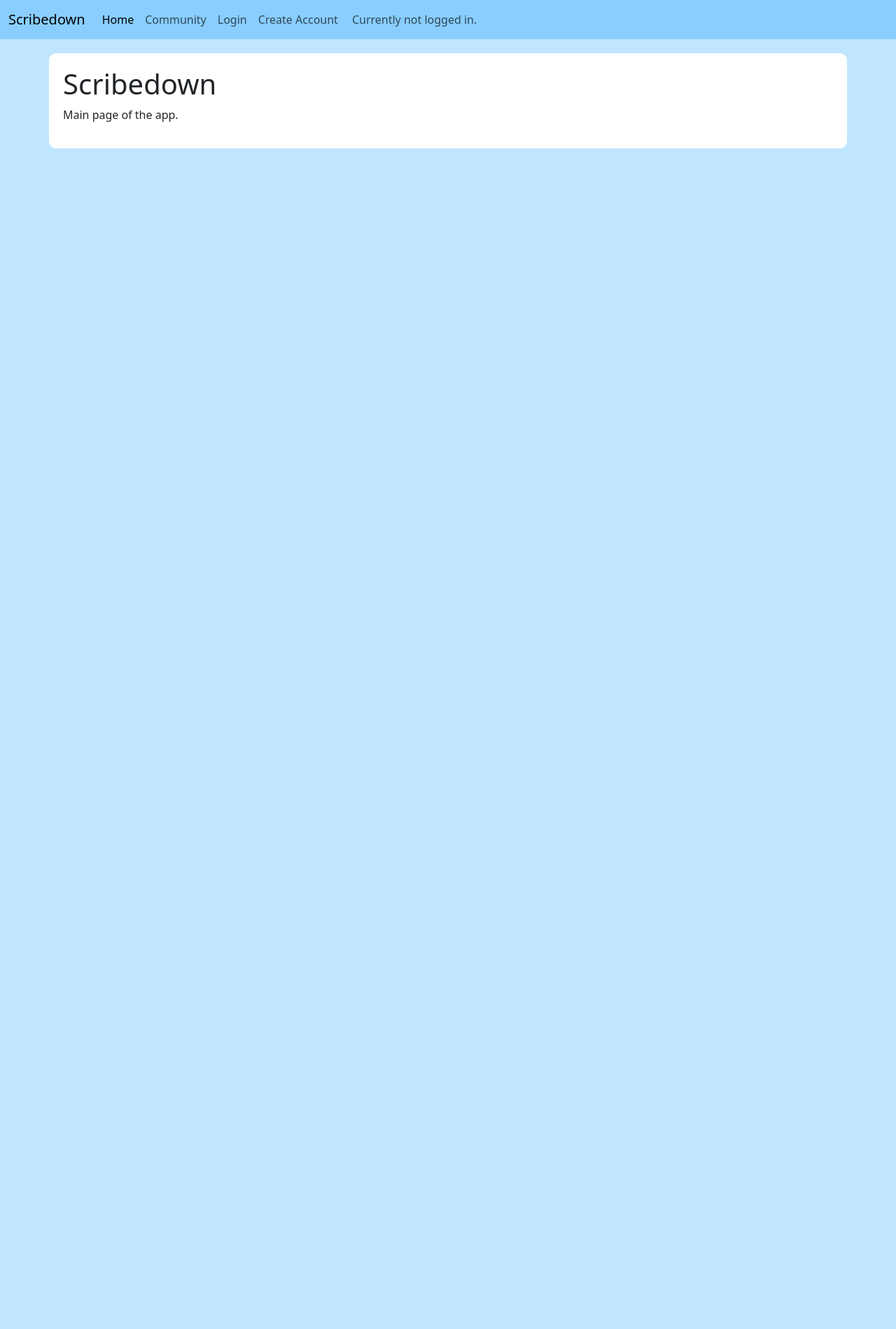
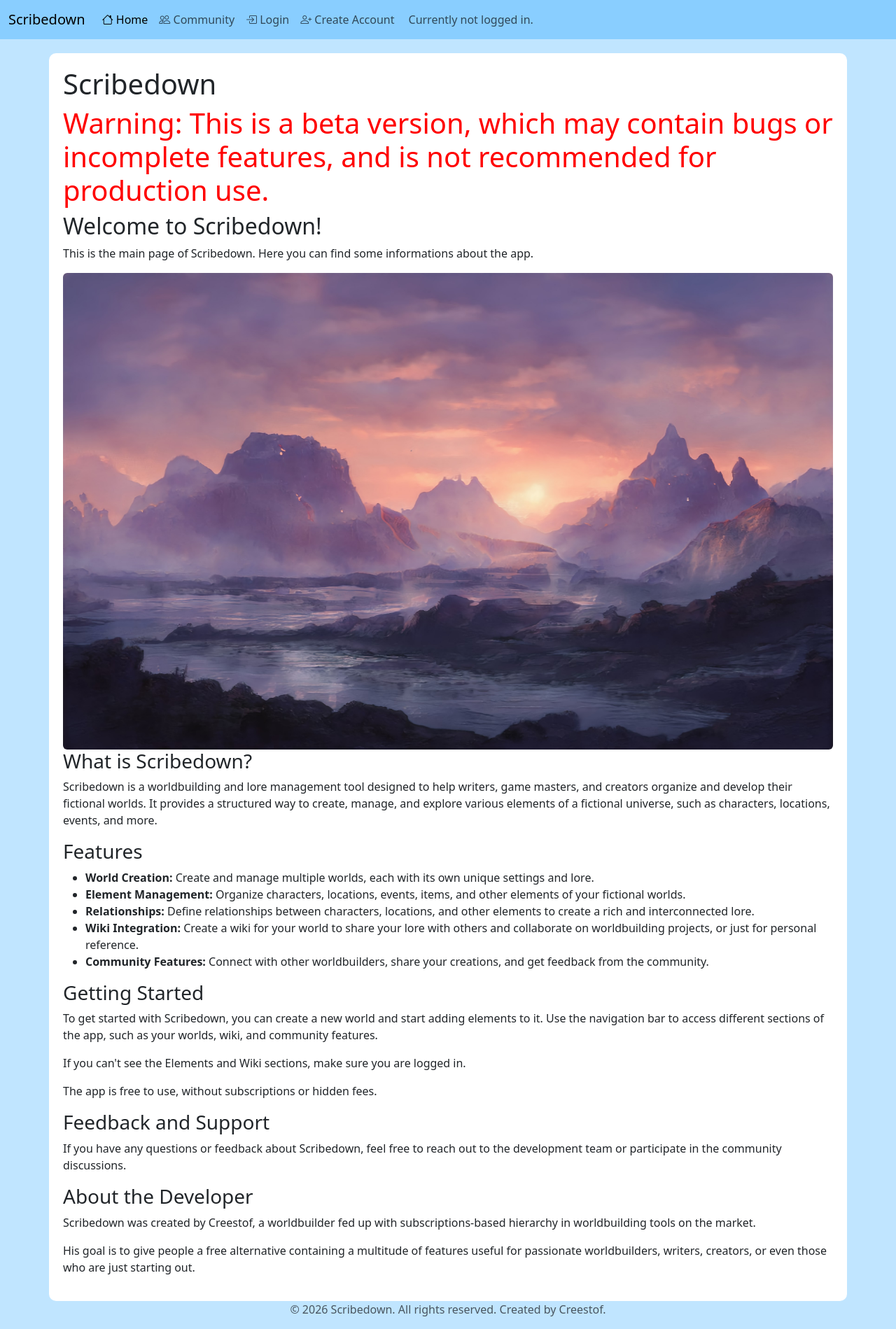
Before and after one commit to KrystofJosefHanke/Scribedown, a Django app: page / in a window 1280 px wide. Shown: the whole page at 70% size. Before the commit the page ends 212 px from the top, so only its background shows below. Run offline with Django 5.2, Linux system fonts and the light colour scheme.

Commit message:
Update on visuals (added cards on a few pages, and image), further bugfixes, added races.html and race_detail.html

```diff
--- a/loredb/templates/scribedown/index.html
+++ b/loredb/templates/scribedown/index.html
@@ -1,11 +1,32 @@
 {% extends "scribedown/layout.html" %}
-
+{% load static %}
 {% block title %}
     Scribedown
 {% endblock %}
 
 {% block body %}
     <h1>Scribedown</h1>
-    <p>Main page of the app.</p>
-
+    <h1 style="color: red;">Warning: This is a beta version, which may contain bugs or incomplete features, and is not recommended for production use.</h1>
+    <h2>Welcome to Scribedown!</h2>
+    <p>This is the main page of Scribedown. Here you can find some informations about the app.</p>
+    <img src="{% static 'loredb/homepageimg.png' %}" class="img-fluid rounded" alt="Banner">
+    <h3>What is Scribedown?</h3>
+    <p>Scribedown is a worldbuilding and lore management tool designed to help writers, game masters, and creators organize and develop their fictional worlds. It provides a structured way to create, manage, and explore various elements of a fictional universe, such as characters, locations, events, and more.</p>
+    <h3>Features</h3>
+    <ul>
+        <li><strong>World Creation:</strong> Create and manage multiple worlds, each with its own unique settings and lore.</li>
+        <li><strong>Element Management:</strong> Organize characters, locations, events, items, and other elements of your fictional worlds.</li>
+        <li><strong>Relationships:</strong> Define relationships between characters, locations, and other elements to create a rich and interconnected lore.</li>
+        <li><strong>Wiki Integration:</strong> Create a wiki for your world to share your lore with others and collaborate on worldbuilding projects, or just for personal reference.</li>
+        <li><strong>Community Features:</strong> Connect with other worldbuilders, share your creations, and get feedback from the community.</li>
+    </ul>
+    <h3>Getting Started</h3>
+    <p>To get started with Scribedown, you can create a new world and start adding elements to it. Use the navigation bar to access different sections of the app, such as your worlds, wiki, and community features.</p>
+    <p>If you can't see the Elements and Wiki sections, make sure you are logged in.</p>
+    <p>The app is free to use, without subscriptions or hidden fees.</p>
+    <h3>Feedback and Support</h3>
+    <p>If you have any questions or feedback about Scribedown, feel free to reach out to the development team or participate in the community discussions.</p>
+    <h3>About the Developer</h3>
+    <p>Scribedown was created by Creestof, a worldbuilder fed up with subscriptions-based hierarchy in worldbuilding tools on the market.</p>
+    <p>His goal is to give people a free alternative containing a multitude of features useful for passionate worldbuilders, writers, creators, or even those who are just starting out.</p>
 {% endblock %}
--- a/loredb/templates/scribedown/layout.html
+++ b/loredb/templates/scribedown/layout.html
@@ -9,6 +9,7 @@
         <title>{% block title %}{% endblock %}</title>
         <link rel="stylesheet" href="{% static 'loredb/scribedown.css' %}">
         <link href="https://cdn.jsdelivr.net/npm/bootstrap@5.3.8/dist/css/bootstrap.min.css" rel="stylesheet" integrity="sha384-sRIl4kxILFvY47J16cr9ZwB07vP4J8+LH7qKQnuqkuIAvNWLzeN8tE5YBujZqJLB" crossorigin="anonymous">
+        <link rel="stylesheet" href="https://cdn.jsdelivr.net/npm/bootstrap-icons@1.11.3/font/bootstrap-icons.min.css">
         <nav class="navbar navbar-expand-lg" style="background-color: #89ceff;" data-bs-theme="light">
             {% if user.is_authenticated %}
             <div class="container-fluid">
@@ -18,11 +19,11 @@
                 </button>
                 <div class="collapse navbar-collapse" id="navbarNavAltMarkup">
                     <div class="navbar-nav">
-                        <a class="nav-link active" aria-current="page" href="{% url 'index' %}">Home</a>
-                        <a class="nav-link" href="{% url 'elements' %}">Elements</a>
-                        <a class="nav-link" href="{% url 'wiki_home' %}">Wiki</a>
-                        <a class="nav-link" href="{% url 'community' %}">Community</a>
-                        <a class="nav-link" href="{% url 'logout' %}">Logout</a>
+                        <a class="nav-link text-nowrap active" aria-current="page" href="{% url 'index' %}"><i class="bi bi-house"></i> Home</a>
+                        <a class="nav-link text-nowrap" href="{% url 'elements' %}"><i class="bi bi-gear"></i> Elements</a>
+                        <a class="nav-link text-nowrap" href="{% url 'wiki_home' %}"><i class="bi bi-book"></i> Wiki</a>
+                        <a class="nav-link text-nowrap" href="{% url 'community' %}"><i class="bi bi-people"></i> Community</a>
+                        <a class="nav-link text-nowrap" href="{% url 'logout' %}"><i class="bi bi-box-arrow-right"></i> Logout</a>
                     </div>
                 </div>
                 <div class="container-fluid">
@@ -41,10 +42,10 @@
                 </button>
                 <div class="collapse navbar-collapse" id="navbarNavAltMarkup">
                     <div class="navbar-nav">
-                        <a class="nav-link active" aria-current="page" href="{% url 'index' %}">Home</a>
-                        <a class="nav-link" href="{% url 'community' %}">Community</a>
-                        <a class="nav-link" href="{% url 'login' %}">Login</a>
-                        <a class="nav-link text-nowrap" href="{% url 'register' %}">Create Account</a>
+                        <a class="nav-link text-nowrap active" aria-current="page" href="{% url 'index' %}"><i class="bi bi-house"></i> Home</a>
+                        <a class="nav-link text-nowrap" href="{% url 'community' %}"><i class="bi bi-people"></i> Community</a>
+                        <a class="nav-link text-nowrap" href="{% url 'login' %}"><i class="bi bi-box-arrow-in-right"></i> Login</a>
+                        <a class="nav-link text-nowrap" href="{% url 'register' %}"><i class="bi bi-person-plus"></i> Create Account</a>
                     </div>
                 </div>
                 <div class="container-fluid">
@@ -52,7 +53,7 @@
                         Currently not logged in.
                     </span>
                 </div>
-            </div>
+        </div>
 
         {% endif %}
 
@@ -66,4 +67,11 @@
         <script src="https://cdn.jsdelivr.net/npm/@popperjs/core@2.11.8/dist/umd/popper.min.js" integrity="sha384-I7E8VVD/ismYTF4hNIPjVp/Zjvgyol6VFvRkX/vR+Vc4jQkC+hVqc2pM8ODewa9r" crossorigin="anonymous"></script>
         <script src="https://cdn.jsdelivr.net/npm/bootstrap@5.3.8/dist/js/bootstrap.min.js" integrity="sha384-G/EV+4j2dNv+tEPo3++6LCgdCROaejBqfUeNjuKAiuXbjrxilcCdDz6ZAVfHWe1Y" crossorigin="anonymous"></script>
     </body>
+    <footer>
+        <div class="container">
+            <p class="text-center text-muted">
+                &copy; 2026 Scribedown. All rights reserved. Created by Creestof.
+            </p>
+        </div>
+    </footer>
 </html>
--- a/loredb/templates/scribedown/new_element.html
+++ b/loredb/templates/scribedown/new_element.html
@@ -16,6 +16,7 @@
             <option value="location">Location</option>
             <option value="event">Event</option>
             <option value="item">Item</option>
+            <option value="race">Race</option>
         </select>
         <input class="form-control" type="text" name="name" placeholder="Name" aria-label="default input example">
         <textarea class="form-control" name="description" placeholder="Description"></textarea>
@@ -76,6 +77,9 @@
                 {% endfor %}
             </select>
         </div>
+        <div id="race-fields" style="display:none;">
+            <h3>Race Fields</h3>
+        </div>
         <button type="submit" class="btn btn-primary">Create Element</button>
         <a href="{% url 'elements_world' world.name %}" class="btn btn-secondary">Cancel</a>
     </form>
--- a/loredb/urls.py
+++ b/loredb/urls.py
@@ -1,4 +1,6 @@
 from django.urls import path
+from django.conf import settings
+from django.conf.urls.static import static
 
 from . import views
 
@@ -16,10 +18,12 @@ urlpatterns = [
     path("elements/world/<str:worldname>/locations/", views.locations, name="locations"),
     path("elements/world/<str:worldname>/events/", views.events, name="events"),
     path("elements/world/<str:worldname>/items/", views.items, name="items"),
+    path("elements/world/<str:worldname>/races/", views.races, name="races"),
     path("elements/world/<str:worldname>/characters/<str:charactername>/", views.character_detail, name="character_detail"),
     path("elements/world/<str:worldname>/locations/<str:locationname>/", views.location_detail, name="location_detail"),
     path("elements/world/<str:worldname>/events/<str:eventname>/", views.event_detail, name="event_detail"),
     path("elements/world/<str:worldname>/items/<str:itemname>/", views.item_detail, name="item_detail"),
+    path("elements/world/<str:worldname>/races/<str:racename>/", views.race_detail, name="race_detail"),
     path("wikis/", views.wiki_home, name="wiki_home"),
     path("wikis/new/", views.new_wiki, name="new_wiki"),
     path("wikis/wiki/<str:wikiname>/", views.wiki_index, name="wiki_index"),
@@ -44,3 +48,6 @@ urlpatterns = [
     path("logout/", views.logout_view, name="logout"),
     path("createaccount/", views.register_view, name="register"),
 ]
+if settings.DEBUG:
+    urlpatterns += static(settings.STATIC_URL,
+                          document_root=settings.STATIC_ROOT)
--- a/loredb/views.py
+++ b/loredb/views.py
@@ -309,6 +309,25 @@ def item_detail(request, worldname, itemname):
         "item": item
     })
 
+@login_required
+def races(request, worldname):
+    world = get_object_or_404(World, name=worldname, owner=request.user)
+    races = world.race_set.all()
+    return render(request, "scribedown/races.html", {
+        "world": world,
+        "races": races
+    })
+
+@login_required
+def race_detail(request, worldname, racename):
+    world = get_object_or_404(World, name=worldname, owner=request.user)
+    race = get_object_or_404(world.race_set, name=racename)
+    return render(request, "scribedown/race_detail.html", {
+        "world": world,
+        "race": race
+    })
+
+@login_required
 def delete_element(request, worldname, elementtype, elementname):
     world = get_object_or_404(World, name=worldname, owner=request.user)
     element = None
```
Also changed, not shown: loredb/templates/scribedown/elements.html (+7 -1 lines), loredb/templates/scribedown/elements_world.html (+46 -9 lines), loredb/templates/scribedown/race_detail.html (added, +17 -0 lines), loredb/templates/scribedown/races.html (added, +19 -0 lines), loredb/static/loredb/homepageimg.png (added).
